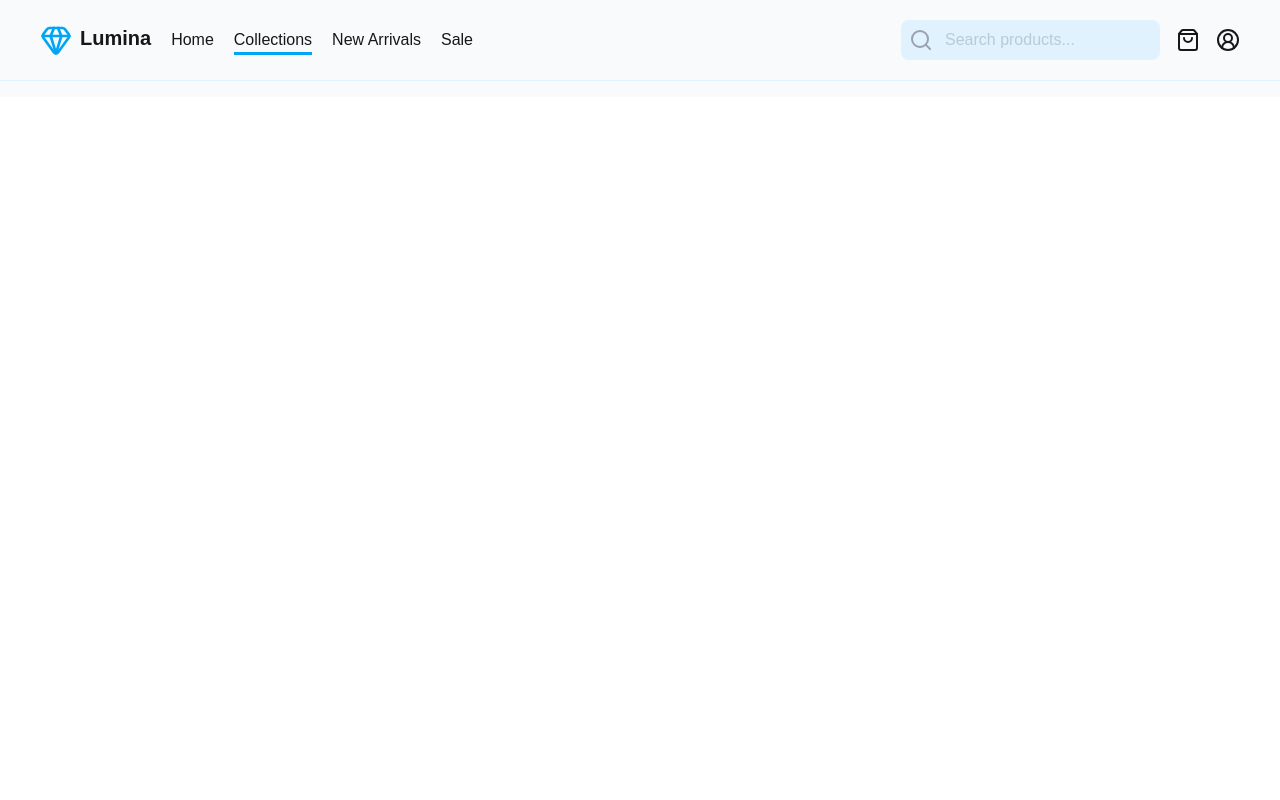
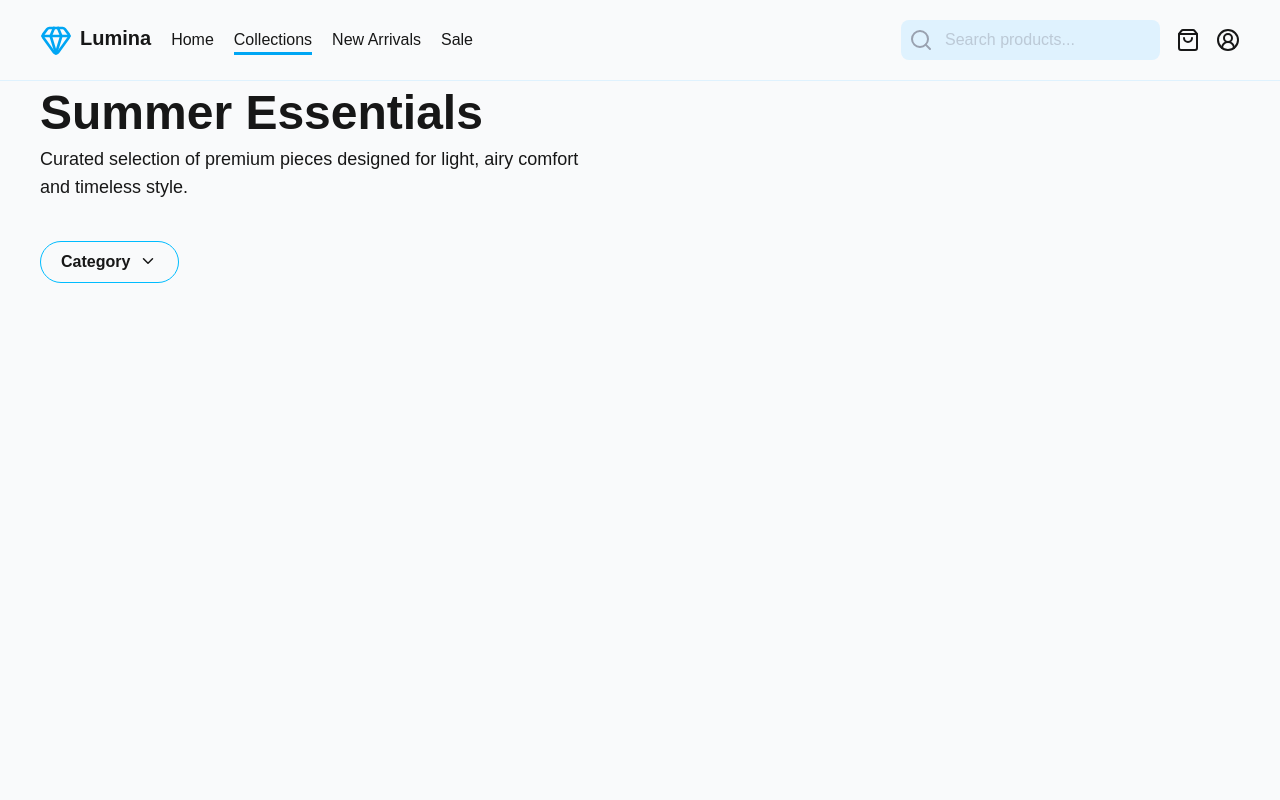
Before and after one commit to dev-dabid/next-ecommerce, a Next.js app: page /collections in a window 1280 px wide. Shown: the top 800 px of the page. Built offline with nearby package versions, Linux system fonts and the light colour scheme.

Commit message:
feat: filter dropdown component

```diff
--- a/package.json
+++ b/package.json
@@ -9,6 +9,7 @@
     "lint": "eslint"
   },
   "dependencies": {
+    "@headlessui/react": "^2.2.9",
     "lucide-react": "^0.577.0",
     "next": "16.1.6",
     "postcss": "^8.5.8",
--- /dev/null
+++ b/src/app/collections/FilterDropdown.tsx
@@ -0,0 +1,31 @@
+import { Menu, MenuButton, MenuItem, MenuItems } from "@headlessui/react";
+import { ChevronDown } from "lucide-react";
+
+const FilterDropdown = () => {
+  return (
+    <Menu>
+      <MenuButton className="data-active:bg-blue-300 data-hover:bg-amber-500 flex items-center gap-2 border border-sky-400 py-2 px-5 rounded-3xl font-semibold focus:outline-none">
+        Category <ChevronDown className="pb-0.5" size={20} />
+      </MenuButton>
+      <MenuItems className="bg-white w-30 mt-1 p-2 rounded" anchor="bottom">
+        <MenuItem>
+          <a className="block data-focus:bg-blue-100" href="/settings">
+            Settings
+          </a>
+        </MenuItem>
+        <MenuItem>
+          <a className="block data-focus:bg-blue-100" href="/support">
+            Support
+          </a>
+        </MenuItem>
+        <MenuItem>
+          <a className="block data-focus:bg-blue-100" href="/license">
+            License
+          </a>
+        </MenuItem>
+      </MenuItems>
+    </Menu>
+  );
+};
+
+export default FilterDropdown;
--- a/src/app/collections/page.tsx
+++ b/src/app/collections/page.tsx
@@ -1 +1,25 @@
-export default function Page() {}
+import FilterDropdown from "./FilterDropdown";
+import Footer from "@/components/Footer";
+
+export default function Page() {
+  return (
+    <div className="">
+      <div className="max-w-300 mx-auto h-screen">
+        <div className="mb-10">
+          <div>
+            <h1 className="text-5xl font-bold mb-2">Summer Essentials</h1>
+            <p className="text-lg max-w-[55ch]">
+              Curated selection of premium pieces designed for light, airy
+              comfort and timeless style.
+            </p>
+          </div>
+        </div>
+
+        <div className="">
+          <FilterDropdown />
+        </div>
+      </div>
+      <Footer />
+    </div>
+  );
+}
```
Also changed, not shown: 1 other file (tests, documents, lock files or other folders).
